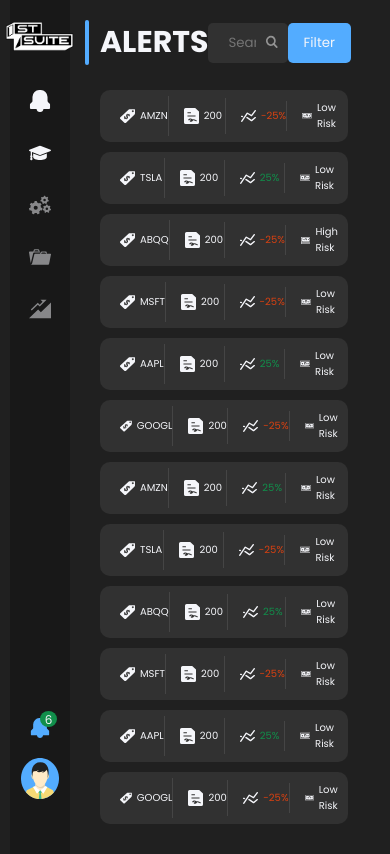
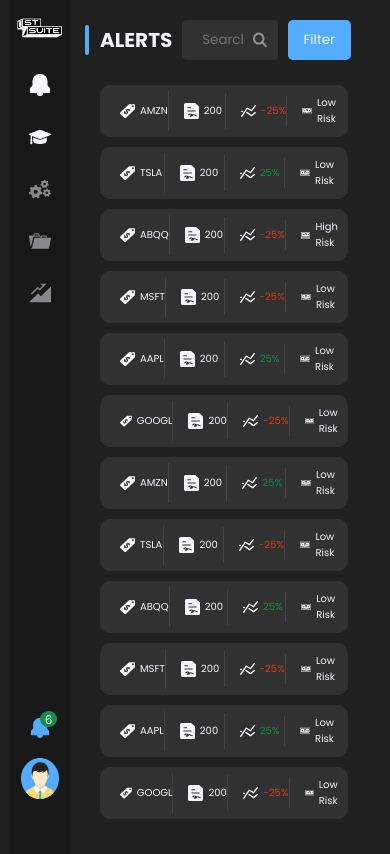
Before and after one commit to ahmedoothman/street-suite, a React (Create React App) app: page /alerts in a window 390 px wide. Built offline with nearby package versions, Linux system fonts and the light colour scheme.

Commit message:
more mobile responsive

```diff
--- a/src/layouts/sideNav.module.scss
+++ b/src/layouts/sideNav.module.scss
@@ -278,6 +278,16 @@
   .sideNavContainer {
     width: 20px;
     height: 10 0vh;
+    .logo {
+      width: 60px;
+      display: flex;
+      justify-content: center;
+      align-items: center;
+      margin-bottom: 20px;
+      img {
+        width: 90%;
+      }
+    }
     .list {
       .navLink {
         .navTitle {
--- a/src/pages/dashboard/alertsPage.module.scss
+++ b/src/pages/dashboard/alertsPage.module.scss
@@ -117,10 +117,10 @@
   }
   .alertsContainer {
     .title {
-      font-size: 30px;
+      font-size: 20px;
     }
     .searchInput {
-      width: 40%;
+      width: 30%;
     }
   }
 }
```
